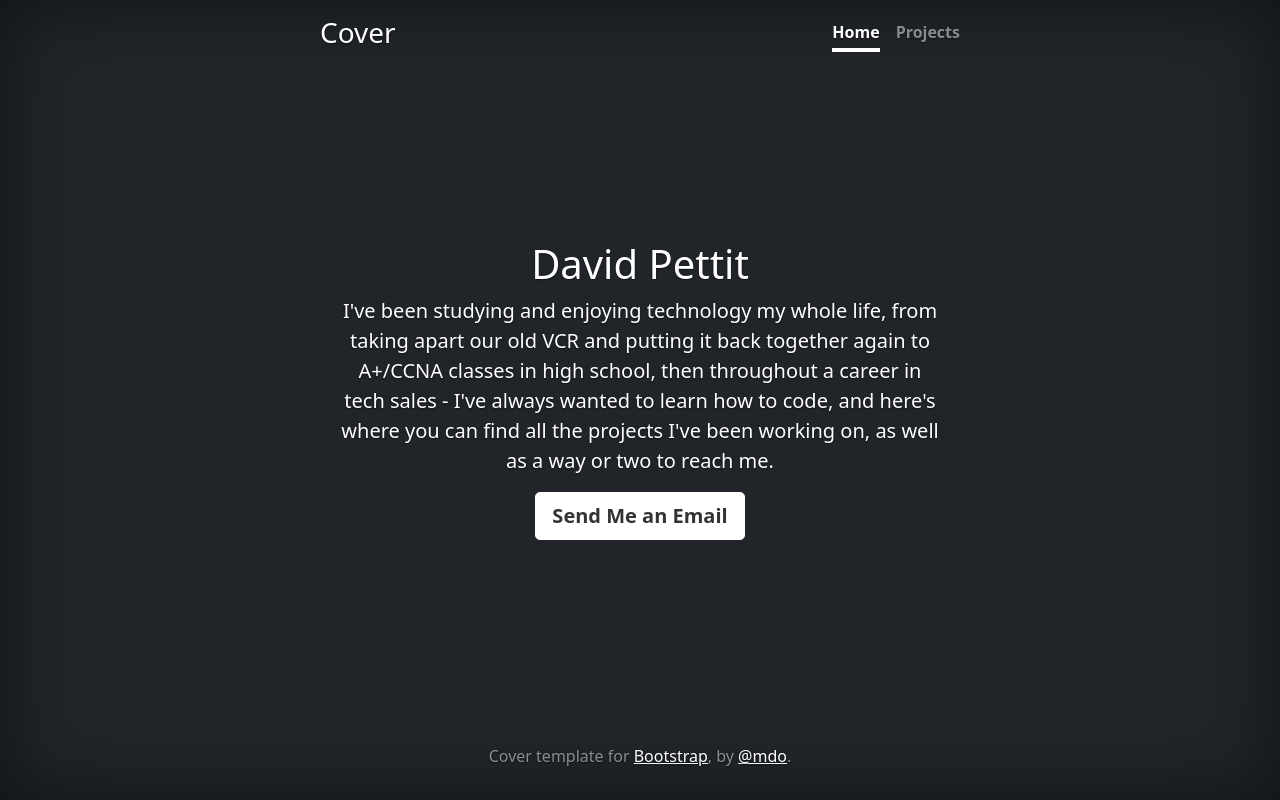
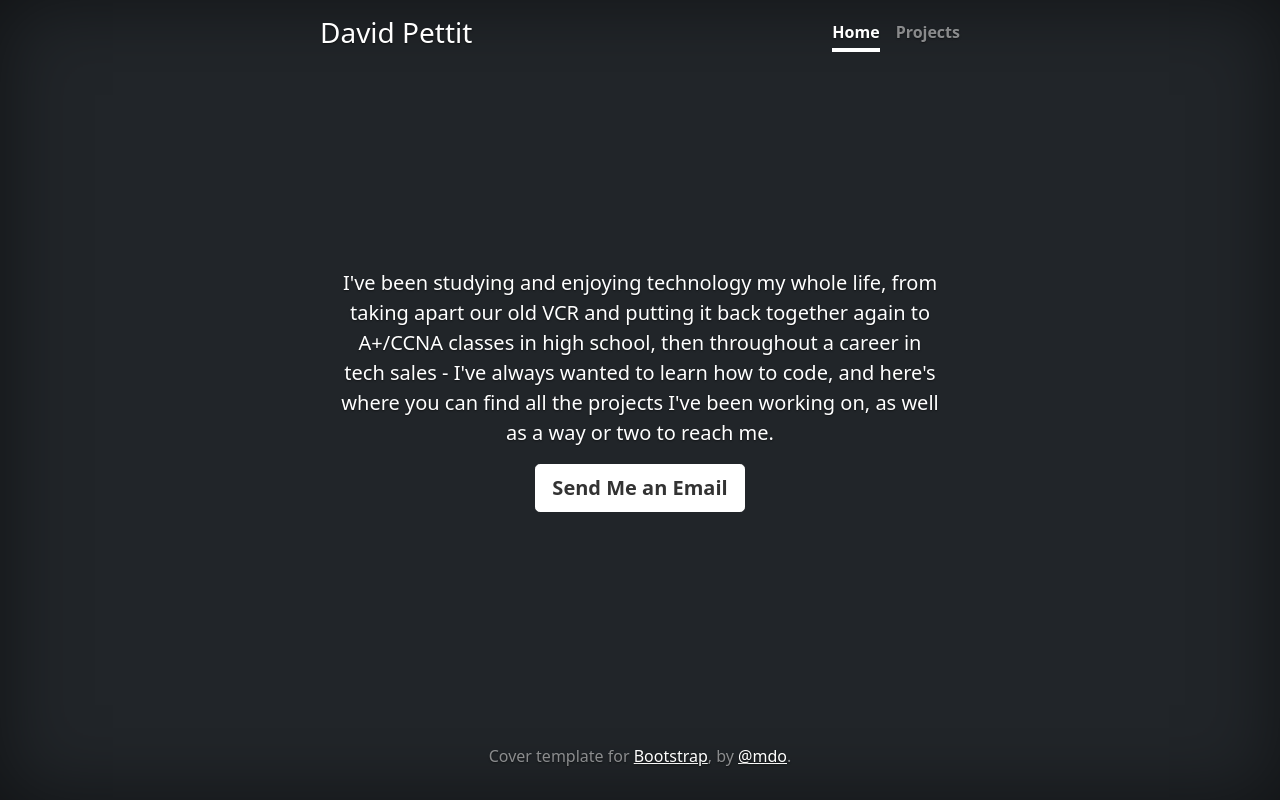
Before and after one commit to blaydesdev/blaydesdev.github.io, a plain HTML site: page index.html in a window 1280 px wide. Drawn offline with nearby package versions, Linux system fonts and the light colour scheme.

Commit message:
More minor tweaks to style

```diff
--- a/index.html
+++ b/index.html
@@ -40,7 +40,7 @@
 <div class="cover-container d-flex w-100 h-100 p-3 mx-auto flex-column">
   <header class="mb-auto">
     <div>
-      <h3 class="float-md-start mb-0">Cover</h3>
+      <h3 class="float-md-start mb-0">David Pettit</h3>
       <nav class="nav nav-masthead justify-content-center float-md-end">
         <a class="nav-link active" aria-current="page" href="#">Home</a>
         <a class="nav-link" href="#">Projects</a>
@@ -49,7 +49,6 @@
   </header>
 
   <main class="px-3">
-    <h1>David Pettit</h1>
 
     <p class="lead">I've been studying and enjoying technology my whole life, from taking apart our old VCR and putting it back together again to A+/CCNA classes in high school, then throughout a career in tech sales - I've always wanted to learn how to code, and here's where you can find all the projects I've been working on, as well as a way or two to reach me.</p>
 
```
